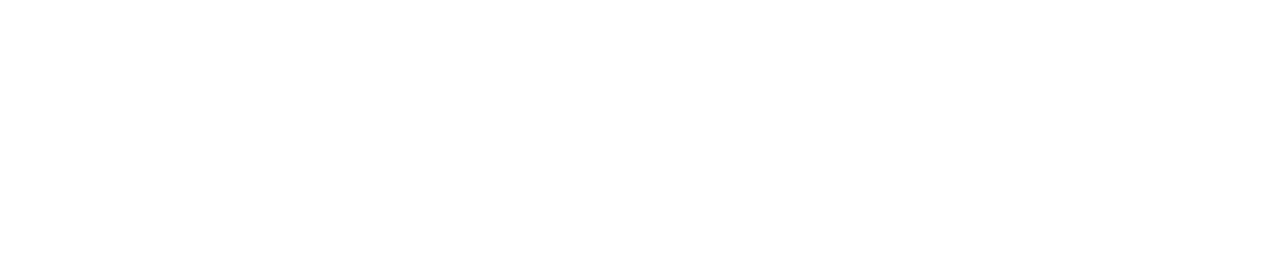
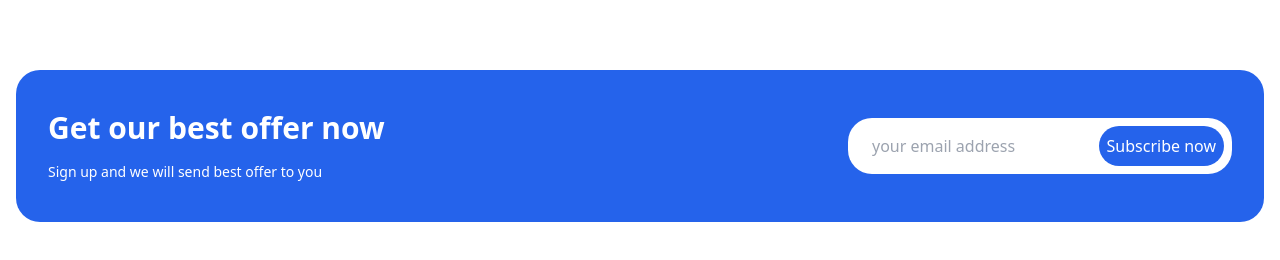
Before and after one commit to NamanRajputXXI/landing-page-admire, a Next.js app: page / in a window 1280 px wide. Shown: the part 5394-5654 px from the top of the page. Before the commit the page ends 5384 px from the top, so only its background shows below. Built offline with nearby package versions, Linux system fonts and the light colour scheme.

Commit message:
ui:complete the subscribe letter

```diff
--- a/src/app/page.jsx
+++ b/src/app/page.jsx
@@ -6,6 +6,7 @@
 import WhyUs from "@/components/WhyUs";
 import AirplanePartner from "@/components/AirplanePartner";
 import CustomerSays from "@/components/CustomerSays";
+import Subscribe from "@/components/Subscribe";
 
 export default function Home() {
   return (
@@ -18,6 +19,7 @@
       <WhyUs />
       <AirplanePartner />
       <CustomerSays />
+      <Subscribe />
     </div>
   );
 }
--- /dev/null
+++ b/src/components/Subscribe.jsx
@@ -0,0 +1,28 @@
+import React from "react";
+
+const Subscribe = () => {
+  return (
+    <section className="max-w-7xl sm:py-20 py-10 mx-auto px-4">
+      <div className="bg-blue-600 flex md:flex-row flex-col  gap-10 md:items-center justify-center md:justify-between rounded-3xl w-full py-10 sm:px-8 px-4">
+        <div className="flex flex-col gap-4 text-white">
+          <p className="text-3xl font-bold ">Get our best offer now</p>
+          <p className="text-sm font-medium">
+            Sign up and we will send best offer to you
+          </p>
+        </div>
+        <div className="flex relative  items-center ">
+          <input
+            type="text"
+            className="py-4 sm:pl-6 pl-2 sm:text-base text-sm   pr-4 w-full md:w-96 sm:w-80 flex items-center bg-white rounded-3xl text-gray-700"
+            placeholder="your email address"
+          />
+          <button className="bg-blue-600 text-white sm:text-base text-sm font-medium rounded-3xl right-2 absolute py-2 px-2">
+            Subscribe now
+          </button>
+        </div>
+      </div>
+    </section>
+  );
+};
+
+export default Subscribe;
```
